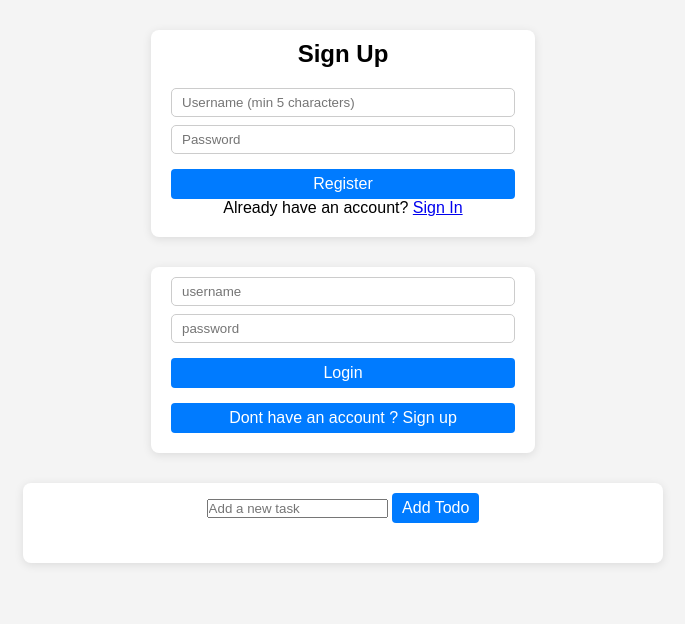
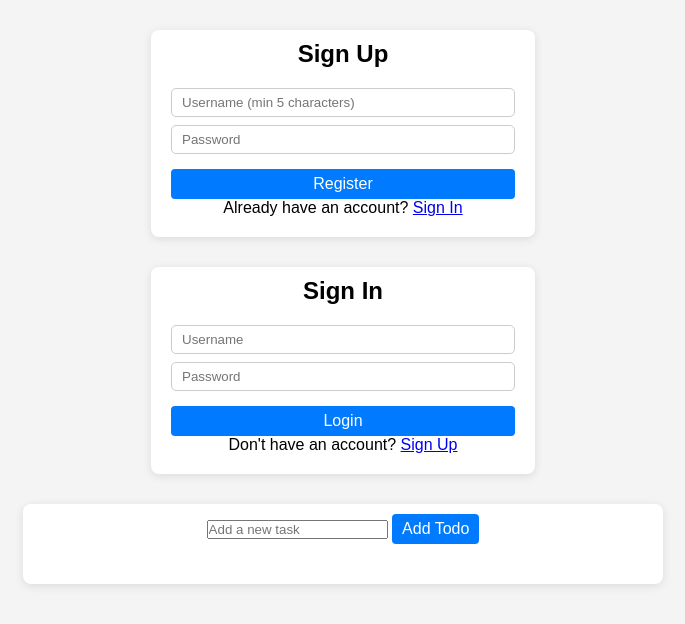
Before and after one commit to MasterXCoder/To_Do_List, a website: page index.html in a window 1280 px wide. Shown: the whole page, without its empty margins (297-982 px from the left). Drawn offline with nearby package versions, Linux system fonts and the light colour scheme.

Commit message:
Changes in index.html 2

```diff
--- a/index.html
+++ b/index.html
@@ -20,14 +20,16 @@
             </div>
         </div>
 
-    <div id = "signin-container" style="display: block">
-        <input type="text" id="signin-username" placeholder="username" required/>
-        <input type="password" id="signin-password" placeholder="password" required/>
-        <button onclick="signin()">Login</button>
+        <div id="signin-container" class="auth-container">
+            <h2>Sign In</h2>
+            <div class="form-group">
+                <input type="text" id="signin-username" placeholder="Username" required/>
+                <input type="password" id="signin-password" placeholder="Password" required/>
+                <button onclick="signin()" class="primary-btn">Login</button>
+                <p class="switch-text">Don't have an account? <a href="#" onclick="moveToSignup(); return false;">Sign Up</a></p>
+            </div>
+        </div>
 
-
-        <button onclick="moveToSignup">Dont have an account ? Sign up</button>
-    </div>
 
     <div id = "todos-container">
         <input type="text" id="input" placeholder="Add a new task" />
```
